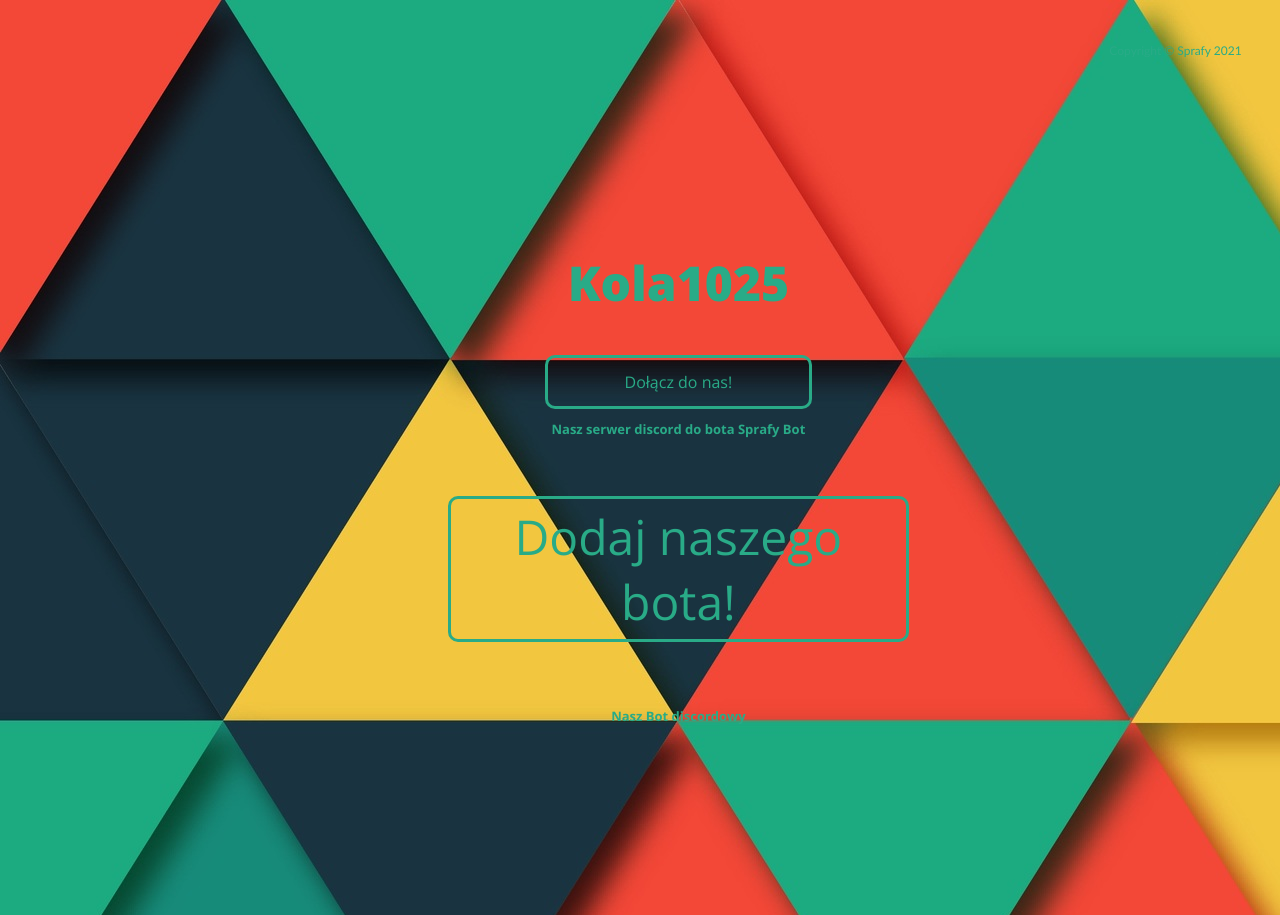
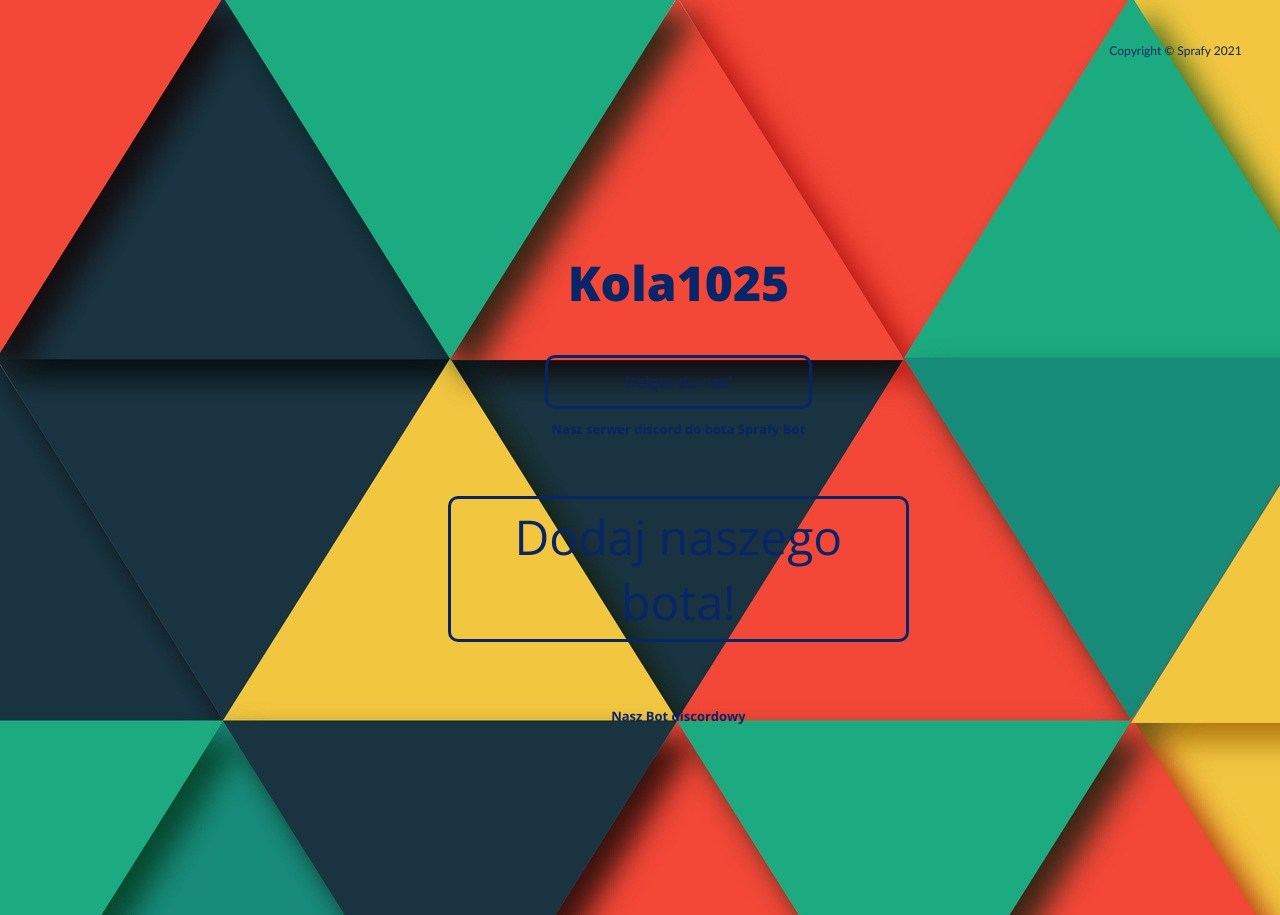
Before and after one commit to Kola1025/strona, a plain HTML site: page index.html in a window 1280 px wide. Shown: the top 915 px of the page. Drawn offline with nearby package versions, Linux system fonts and the light colour scheme.

Commit message:
Update style.css

```diff
--- a/style.css
+++ b/style.css
@@ -1,6 +1,6 @@
 :root{
     --bg-color: #008080;
-    --color: #29AB87;
+    --color: #082567 ;
 }
 
 body{
```
